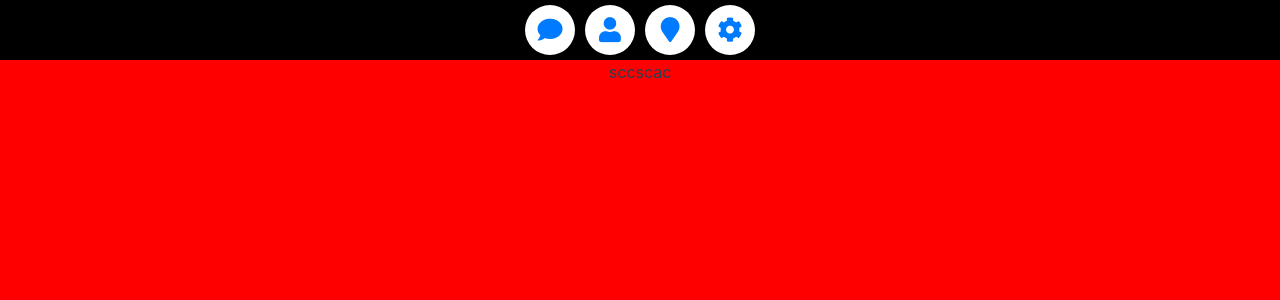
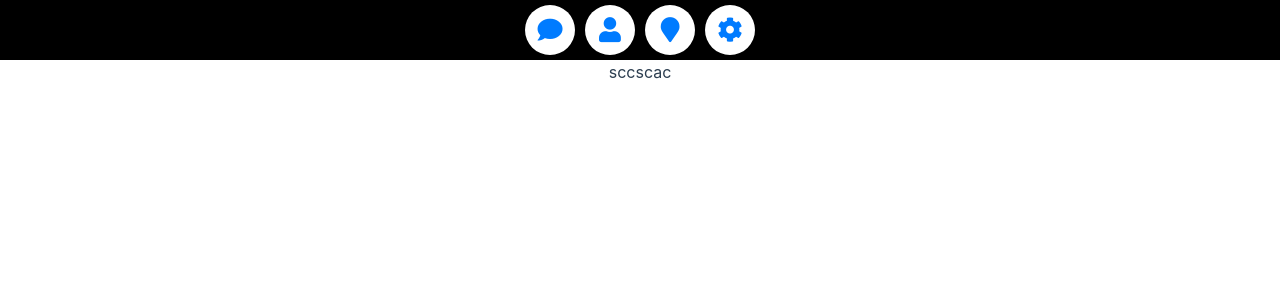
Before and after one commit to shzfrnia/Vk_script_front, a Vue app: page / in a window 1280 px wide. Shown: the top 300 px of the page. Built offline with nearby package versions, Linux system fonts and the light colour scheme.

Commit message:
Refactoring

```diff
--- a/src/components/PageContent.vue
+++ b/src/components/PageContent.vue
@@ -1,20 +1,23 @@
 <template>
-    <div class="page-content">
-        <slot>
-
-        </slot>
+    <div :style="{'background-color': selectedBgColor}" class="page-content">
+        <slot />
     </div>
 </template>
 
 <script>
+
   export default {
-    name: "PageContent"
+    name: "PageContent",
+    computed: {
+      selectedBgColor() {
+        return this.$route.meta.bkColor
+      }
+    }
   }
 </script>
 
 <style scoped>
     .page-content {
-        background: red;
         height: 100vh;
         overflow: auto;
     }
```
